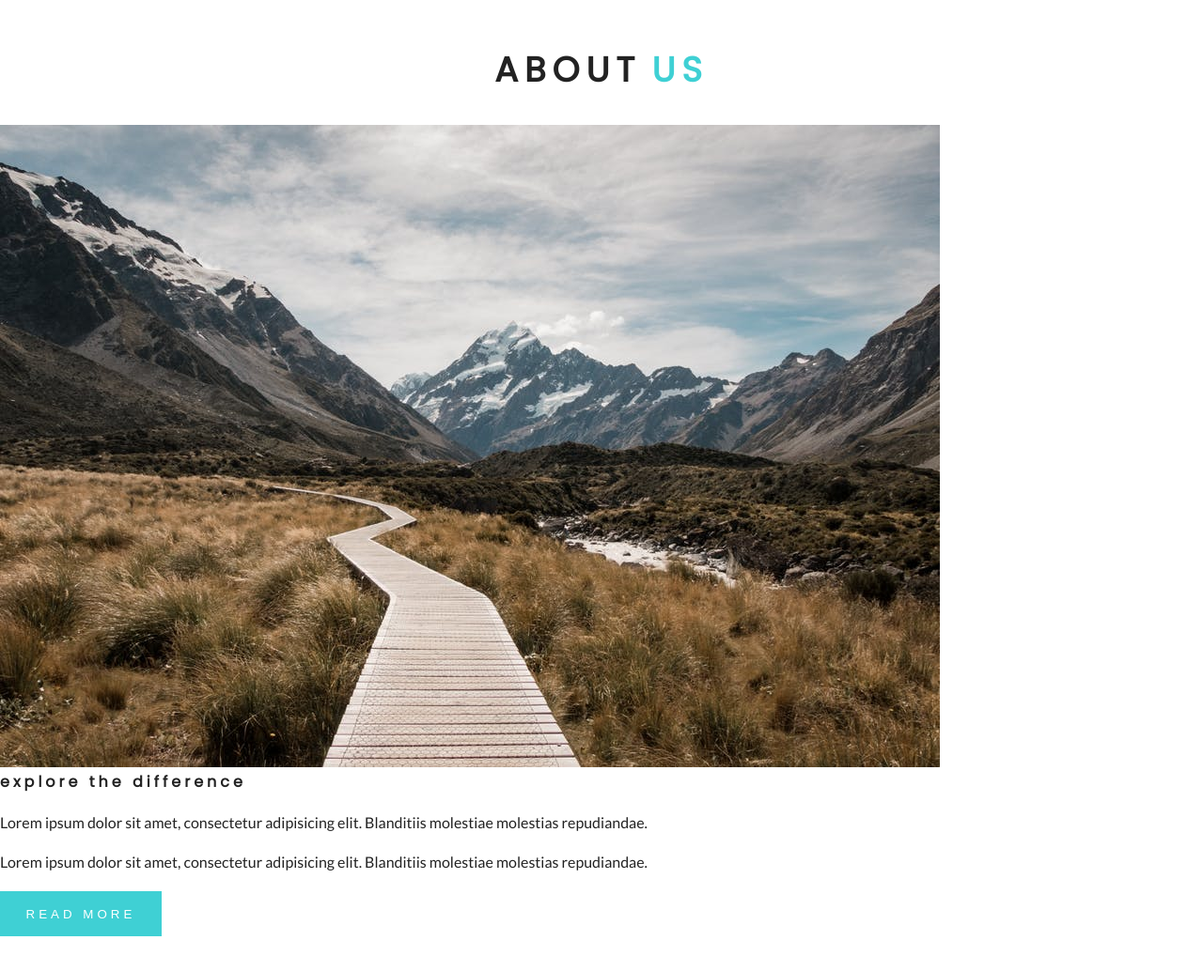
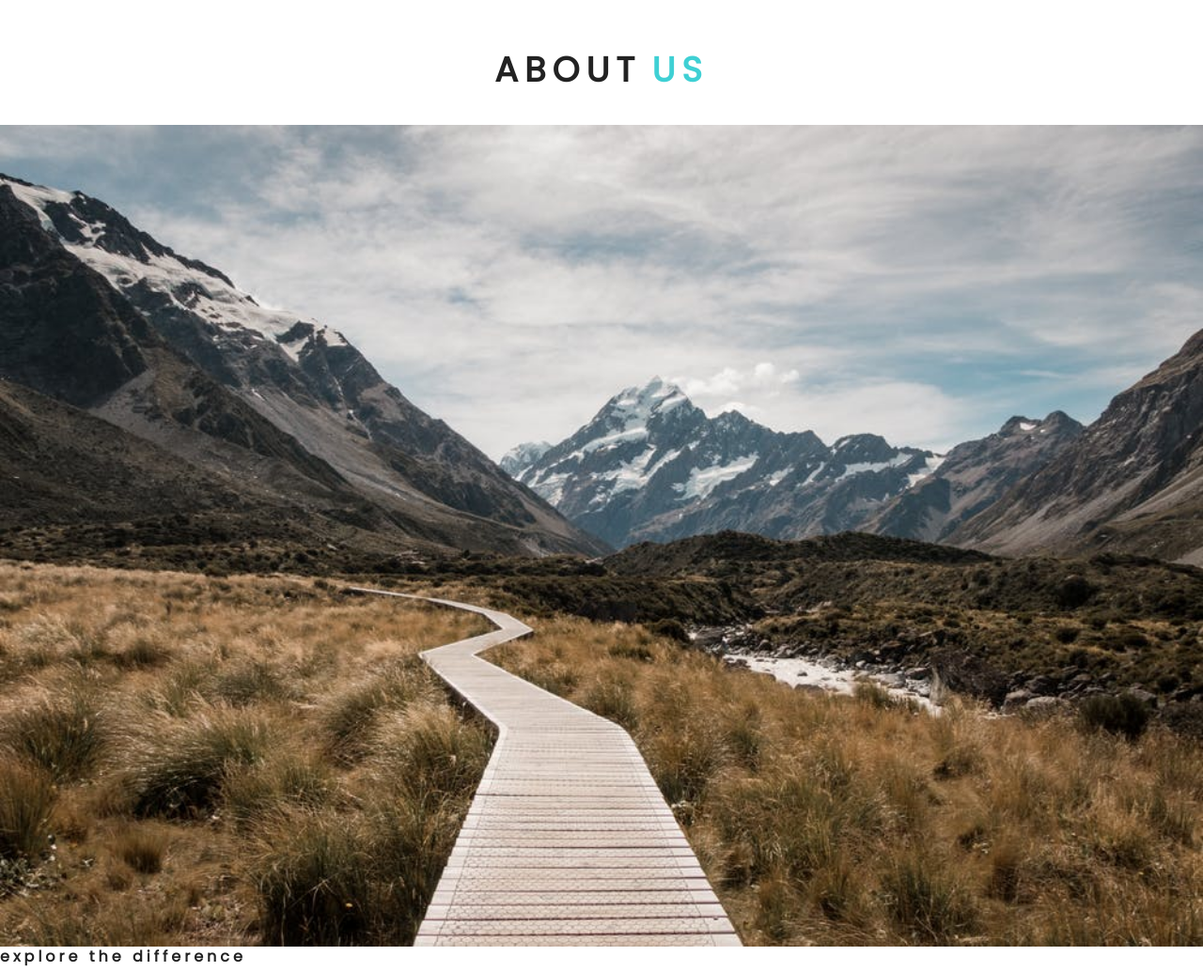
Before and after one commit to Vomilas/gatsby-backroads, a Gatsby site: page / in a window 1280 px wide. Shown: the part 900-1934 px from the top of the page at 94% size. Built offline with nearby package versions, Linux system fonts and the light colour scheme; Gatsby itself is replaced by a stand-in of ours.

Commit message:
about image fix

```diff
--- a/src/components/Home/About.js
+++ b/src/components/Home/About.js
@@ -1,15 +1,32 @@
 import React from "react"
+import { useStaticQuery, graphql } from "gatsby"
+import Img from "gatsby-image"
 import Title from "../Title"
 import styles from "../../css/about.module.css"
-import img from "../../images/defaultBcg.jpeg"
+
+const getAbout = graphql`
+  query aboutImage {
+    aboutImage: file(relativePath: { eq: "defaultBcg.jpeg" }) {
+      childImageSharp {
+        fluid(maxWidth: 600) {
+          ...GatsbyImageSharpFluid_tracedSVG
+        }
+      }
+    }
+  }
+`
 const About = () => {
+  const { aboutImage } = useStaticQuery(getAbout)
   return (
     <div className={styles.about}>
       <Title title="about" subtitle="us" />
       <div className={styles.aboutCenter}>
         <article className={styles.aboutImg}>
           <div className={styles.imgContainer}>
-            <img src={img} alt="about company" />
+            <Img
+              fluid={aboutImage.childImageSharp.fluid}
+              alt="awesome landscape"
+            />
           </div>
         </article>
         <article className={styles.aboutInfo}>
```
